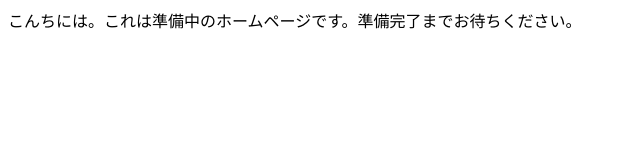
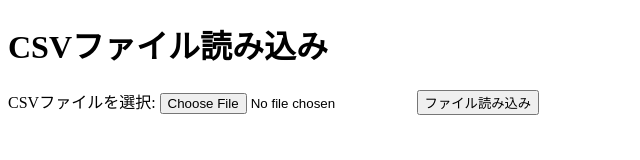
Before and after one commit to yuki-OKUBO-GAD/reli-r_application2, a plain HTML site: page index.html in a window 1280 px wide. Shown: the whole page, without its empty margins (0-640 px from the left). Drawn offline with Linux system fonts and the light colour scheme.

Commit message:
確認①

```diff
--- a/index.html
+++ b/index.html
@@ -1,7 +1,33 @@
 <!DOCTYPE html>
-<html>
-<head><title>部活のホームページ</title></head>
+<html lang="ja">
+<head>
+  <meta charset="UTF-8">
+  <meta name="viewport" content="width=device-width, initial-scale=1.0">
+  <title>CSVファイル読み込み</title>
+</head>
 <body>
-    こんちには。これは準備中のホームページです。準備完了までお待ちください。
+  <h1>CSVファイル読み込み</h1>
+  <label for="csvFileInput">CSVファイルを選択:</label>
+  <input type="file" id="csvFileInput" accept=".csv">
+  <button onclick="handleFile()">ファイル読み込み</button>
+
+  <script>
+    function handleFile() {
+      const fileInput = document.getElementById('csvFileInput');
+      const file = fileInput.files[0];
+
+      if (file) {
+        const reader = new FileReader();
+        reader.readAsText(file);
+        reader.onload = function(e) {
+          const csv = e.target.result;
+          // ここでCSVファイルの内容を処理するためのコードを書く
+          console.log(csv); // 例としてコンソールにCSV内容を表示
+        }
+      } else {
+        alert('ファイルを選択してください。');
+      }
+    }
+  </script>
 </body>
 </html>
```
